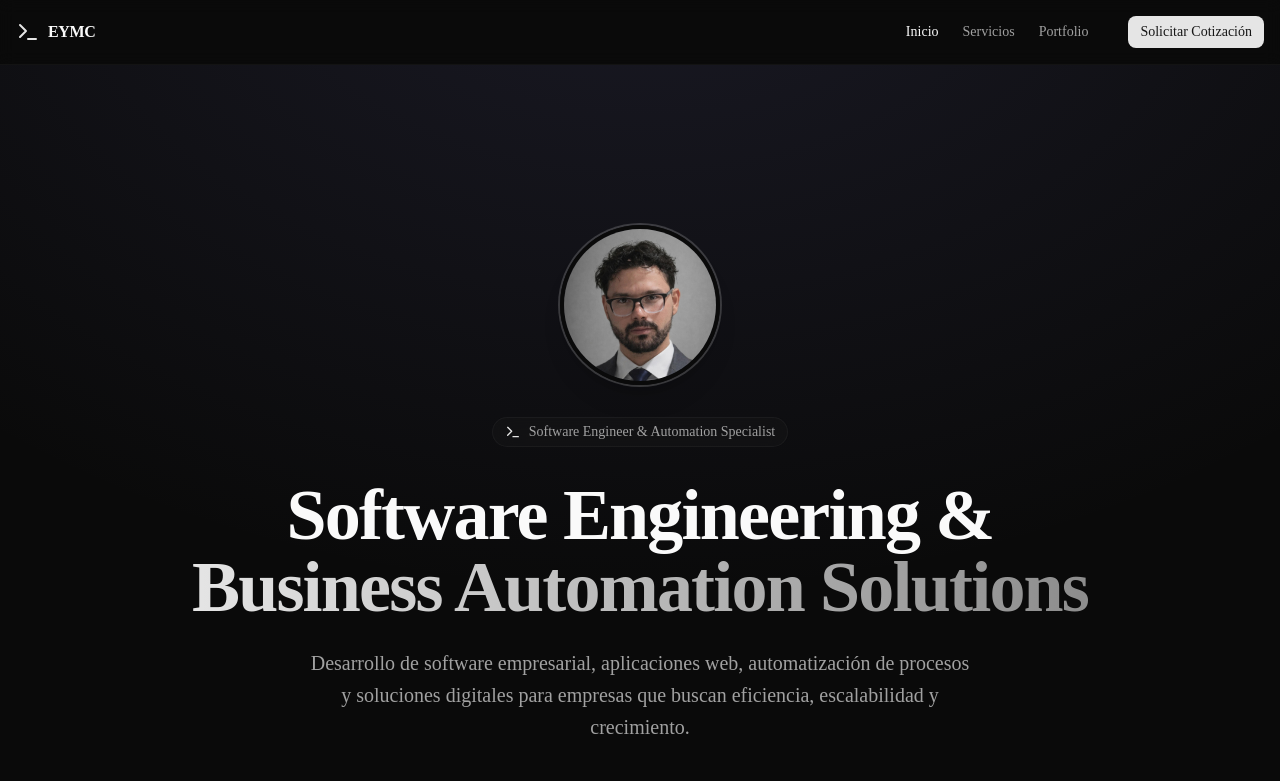
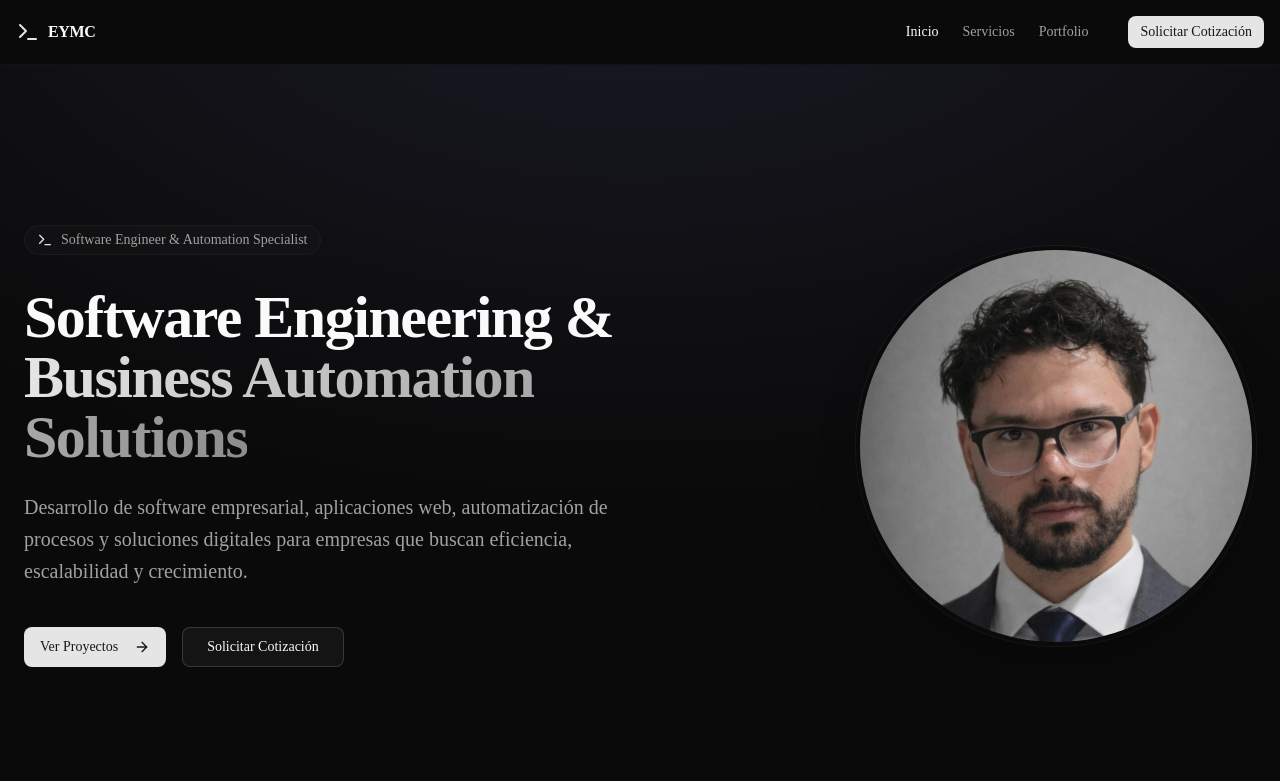
Before and after one commit to yorzethmc/Portafolio, a Next.js app: page /Portafolio/ in a window 1280 px wide. Shown: the top 781 px of the page. Built offline with nearby package versions, Linux system fonts and the light colour scheme.

Commit message:
feat: redesign hero layout to two columns for desktop

```diff
--- a/src/components/sections/Hero.tsx
+++ b/src/components/sections/Hero.tsx
@@ -10,28 +10,27 @@ export function Hero() {
       {/* Subtle Background Glow */}
       <div className="absolute inset-0 -z-10 h-full w-full bg-background bg-[radial-gradient(ellipse_80%_80%_at_50%_-20%,rgba(120,119,198,0.15),rgba(255,255,255,0))]"></div>
 
-      <div className="container px-4 md:px-6 max-w-5xl mx-auto text-center">
-        <div className="mb-8 relative mx-auto w-32 h-32 md:w-40 md:h-40 rounded-full overflow-hidden border-4 border-background shadow-xl ring-2 ring-primary/20">
-          <img src="/Portafolio/profile.jpg" alt="Erick Yorzeth Masis" className="object-cover w-full h-full" />
-        </div>
+      <div className="container px-4 md:px-6 max-w-7xl mx-auto">
+        <div className="grid lg:grid-cols-2 gap-12 lg:gap-8 items-center">
 
+          <div className="text-center lg:text-left order-2 lg:order-1">
             <div className="inline-flex items-center rounded-full border border-border/40 bg-muted/20 px-3 py-1 text-sm font-medium backdrop-blur-md mb-8">
               <Terminal className="mr-2 h-4 w-4 text-primary" />
               <span className="text-muted-foreground">Software Engineer & Automation Specialist</span>
             </div>
 
-        <h1 className="text-4xl md:text-6xl lg:text-7xl font-bold tracking-tight text-foreground mb-6">
-          Software Engineering & <br className="hidden md:block" />
+            <h1 className="text-4xl md:text-5xl lg:text-6xl font-bold tracking-tight text-foreground mb-6">
+              Software Engineering & <br className="hidden lg:block" />
               <span className="text-transparent bg-clip-text bg-gradient-to-r from-primary to-primary/60">
                 Business Automation Solutions
               </span>
             </h1>
 
-        <p className="max-w-[42rem] leading-normal text-muted-foreground sm:text-xl sm:leading-8 mx-auto mb-10">
+            <p className="max-w-[42rem] leading-normal text-muted-foreground sm:text-xl sm:leading-8 mx-auto lg:mx-0 mb-10">
               Desarrollo de software empresarial, aplicaciones web, automatización de procesos y soluciones digitales para empresas que buscan eficiencia, escalabilidad y crecimiento.
             </p>
 
-        <div className="flex flex-col sm:flex-row items-center justify-center gap-4">
+            <div className="flex flex-col sm:flex-row items-center justify-center lg:justify-start gap-4">
               <Link href="/portfolio" className={cn(buttonVariants({ size: "lg" }), "w-full sm:w-auto font-medium")}>
                 Ver Proyectos <ArrowRight className="ml-2 h-4 w-4" />
               </Link>
@@ -40,6 +39,20 @@ export function Hero() {
               </Link>
             </div>
           </div>
+
+          <div className="order-1 lg:order-2 flex justify-center lg:justify-end">
+            <div className="relative w-48 h-48 sm:w-64 sm:h-64 lg:w-[400px] lg:h-[400px] rounded-full overflow-hidden border-4 border-background shadow-2xl ring-1 ring-border/50 bg-muted/30">
+              <img
+                src="/Portafolio/profile.jpg"
+                alt="Erick Yorzeth Masis"
+                className="object-cover w-full h-full"
+                style={{ width: '100%', height: '100%', objectFit: 'cover' }}
+              />
+            </div>
+          </div>
+
+        </div>
+      </div>
     </section>
   );
 }
```
Lines whose indentation alone changed are shown as unchanged.
